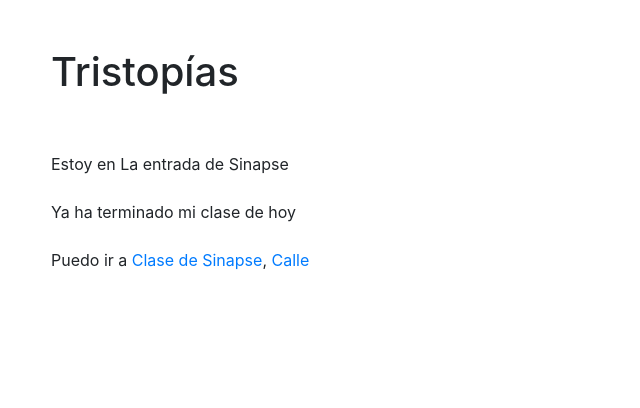
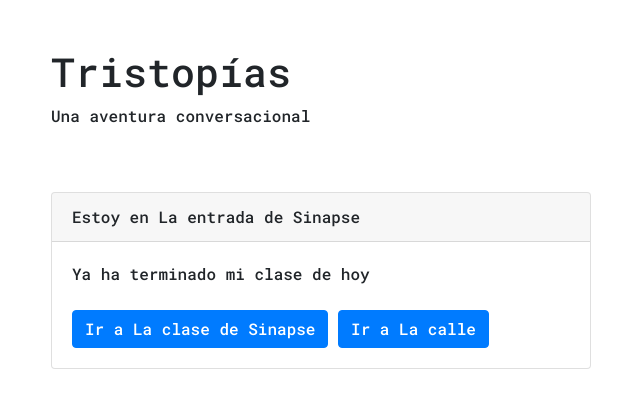
Before and after one commit to edupoch/tristopias, a plain HTML site: page index.html in a window 1280 px wide. Shown: the whole page, without its empty margins (34-674 px from the left). Drawn offline with Linux system fonts and the light colour scheme.

Commit message:
Aplicamos un poco de estilo

```diff
--- /dev/null
+++ b/css/juego.css
@@ -0,0 +1,3 @@
+body {
+    font-family: 'Roboto Mono', monospace;
+}
--- a/index.html
+++ b/index.html
@@ -4,7 +4,10 @@
     <!-- Required meta tags -->
     <meta charset="utf-8">
     <meta name="viewport" content="width=device-width, initial-scale=1, shrink-to-fit=no">
+
     <link rel="stylesheet" href="bower_components/bootstrap/dist/css/bootstrap.min.css">
+    <link href="https://fonts.googleapis.com/css2?family=Roboto+Mono:wght@500&display=swap" rel="stylesheet">
+    <link rel="stylesheet" href="css/juego.css">
 
     <title>Tristopías</title>
   </head>
@@ -14,12 +17,14 @@
         <div class="row my-5">
             <div class="col">
                 <h1>Tristopías</h1>
+                <p>Una aventura conversacional</p>
             </div>
         </div>
 
         <div class="row">
-            <div class="col">
-                <p class="js-estado"></p>
+            <div class="col-lg-6">
+                <div class="card js-estado">
+                </div>
             </div>
         </div>
     </div>
--- a/js/juego.js
+++ b/js/juego.js
@@ -7,9 +7,18 @@
     console.log('Tristán ' + mensaje);
 }
 
-function dibujar() {
-    var descripcion = tristan.estado();
-    $estado.html(descripcion.join('<br><br>'));
+function describir() {
+    var estado = tristan.estado();
+
+    $estado.html(
+        '<div class="card-header">' +
+            'Estoy en ' + estado.situacion +
+        '</div>' +
+        '<div class="card-body">' +
+            estado.descripcion + '<br><br>' +
+            estado.uniones.map(union => '<a href="#" class="btn btn-primary js-ir" data-escenario="' + union.id + '"> Ir a ' + union.nombre + '</a>').join(' ') +
+        '</div>'
+    );
 
     $estado.find('.js-ir').click(function(e) {
         e.preventDefault();
@@ -20,7 +29,7 @@
         log('se mueve a ' + destino);
 
         localforage.setItem('situacion', destino).then(function() {
-            dibujar();
+            describir();
         });
     });
 }
@@ -30,5 +39,5 @@
         tristan.irA(inicio);
     }
 
-    dibujar();
+    describir();
 });
--- a/js/modelos/mundo.js
+++ b/js/modelos/mundo.js
@@ -16,12 +16,12 @@
             ),
             new Escenario(
                 'claseSinapse',
-                'Clase de Sinapse',
+                'La clase de Sinapse',
                 'La clase está vacía'
             ),
             new Escenario(
                 'calleSinapse',
-                'Calle',
+                'La calle',
                 'Estoy en Avenida de Oza. Antes de poder seguir avanzando, debería estar acompañado por un adulto'
             ),
         ];
--- a/js/modelos/tristan.js
+++ b/js/modelos/tristan.js
@@ -12,11 +12,11 @@
     estado() {
         var uniones = this.mundo.uniones(this.situacion.id);
 
-        return [
-            'Estoy en ' + this.situacion.nombre,
-            this.situacion.descripcion,
-            'Puedo ir a ' +  uniones.map(union => '<a href="#" class="js-ir" data-escenario="' + union.id + '">' + union.nombre + '</a>').join(', ')
-        ];
+        return {
+            situacion: this.situacion.nombre,
+            descripcion: this.situacion.descripcion,
+            uniones: uniones
+        };
     }
 
     irA(escenario) {
```
